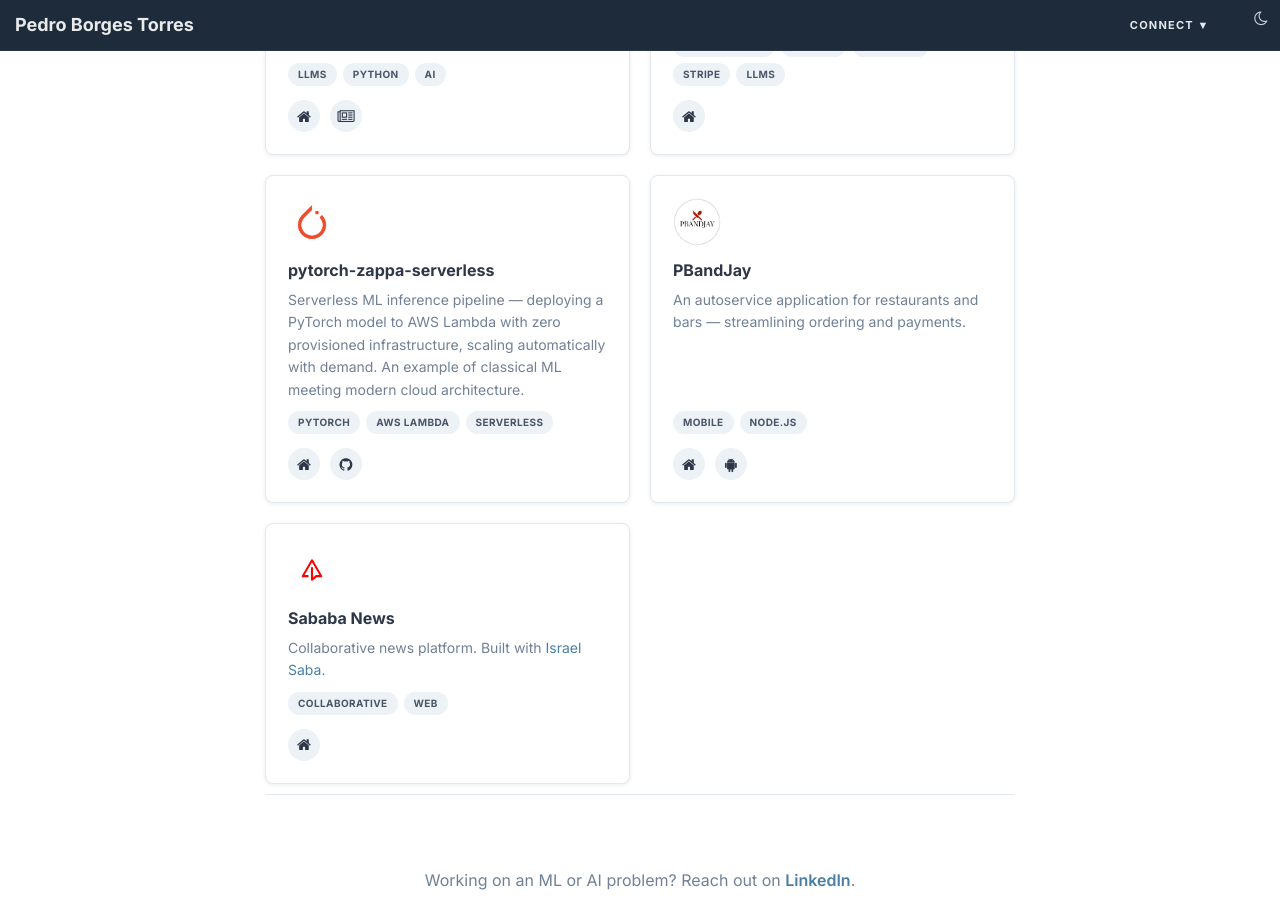
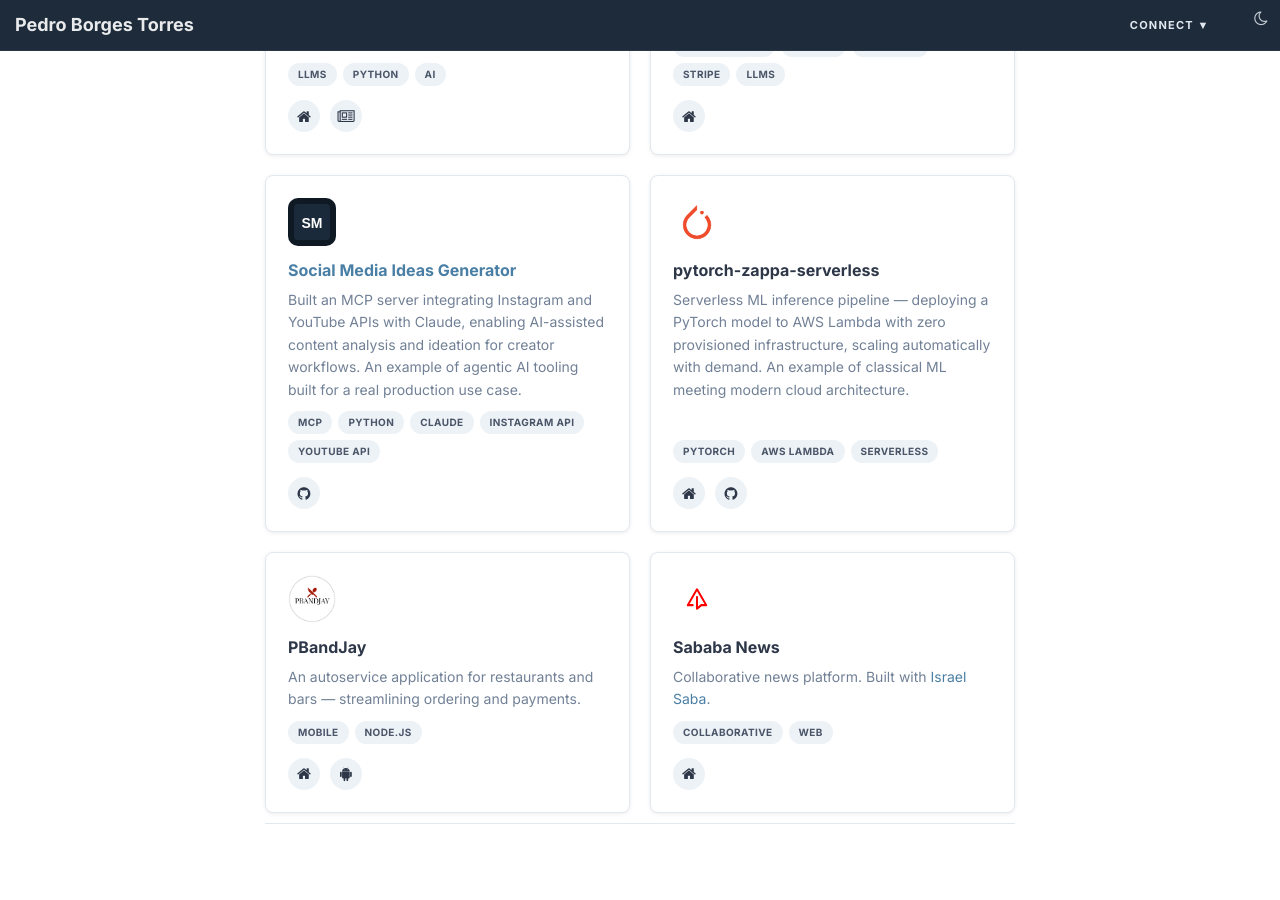
Before and after one commit to pedrohbtp/pedrohbtp.github.io, a Jekyll site: the page built from index.html, in a window 1280 px wide and 900 px high, scrolled down 3861 px. Built offline with Jekyll 4.4.1, drawn with Linux system fonts in a browser that asks for light colours; nearby versions of some CDN libraries; the list of posts is cut into pages by our own code.

Commit message:
feat(projects): add Social Media Ideas Generator project card (#46)
Adds a new project card for the social-media-ideas-generator repo after
the AvisaAi card, including a simple SVG placeholder icon styled to match
existing icon assets.

https://claude.ai/code/session_01JyFJneH8JbPfSKKBUrogKW

Co-authored-by: Claude <noreply@anthropic.com>

```diff
--- a/index.html
+++ b/index.html
@@ -276,6 +276,26 @@ meta-description: "ML Engineer at Nirvana. MS CS from UCLA · Ex-IBM · Co-found
                 </div>
 
                 <div class="list-circles-item">
+                    <a href="https://github.com/pedrohbtp/social-media-ideas-generator">
+                        <img src="./img/social-media-ideas.svg" class="item-img" alt="Social Media Ideas Generator icon">
+                    </a>
+                    <h3 class="item-name"><a href="https://github.com/pedrohbtp/social-media-ideas-generator">Social Media Ideas Generator</a></h3>
+                    <div class="item-desc">Built an MCP server integrating Instagram and YouTube APIs with Claude, enabling AI-assisted content analysis and ideation for creator workflows. An example of agentic AI tooling built for a real production use case.</div>
+                    <div class="item-tags">
+                        <span class="item-tag">MCP</span>
+                        <span class="item-tag">Python</span>
+                        <span class="item-tag">Claude</span>
+                        <span class="item-tag">Instagram API</span>
+                        <span class="item-tag">YouTube API</span>
+                    </div>
+                    <div class="item-links">
+                        <a class="item-link" href="https://github.com/pedrohbtp/social-media-ideas-generator" title="GitHub">
+                            <span class="fa fa-github"></span>
+                        </a>
+                    </div>
+                </div>
+
+                <div class="list-circles-item">
                     <a href="https://github.com/pedrohbtp/pytorch-zappa-serverless">
                         <img src="./img/pytorch-logo.png" class="item-img" alt="PyTorch logo">
                     </a>
```
Also changed, not shown: img/social-media-ideas.svg (added).
